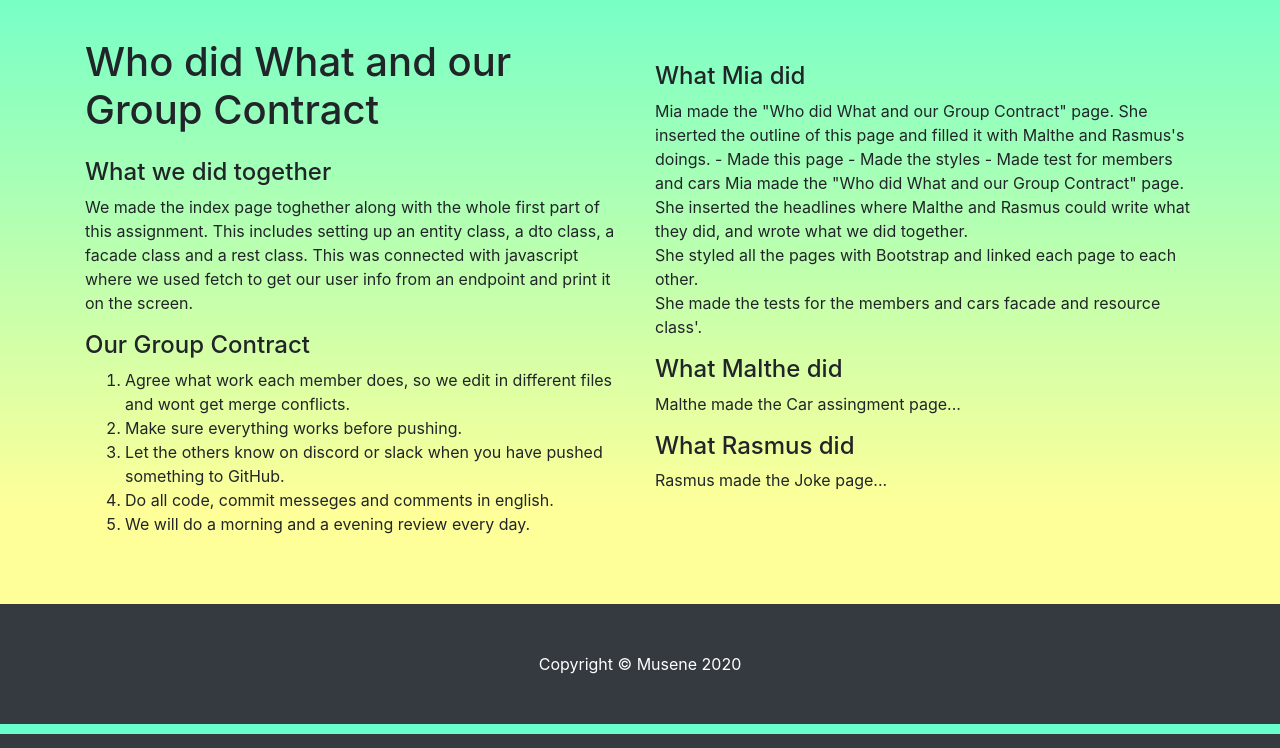
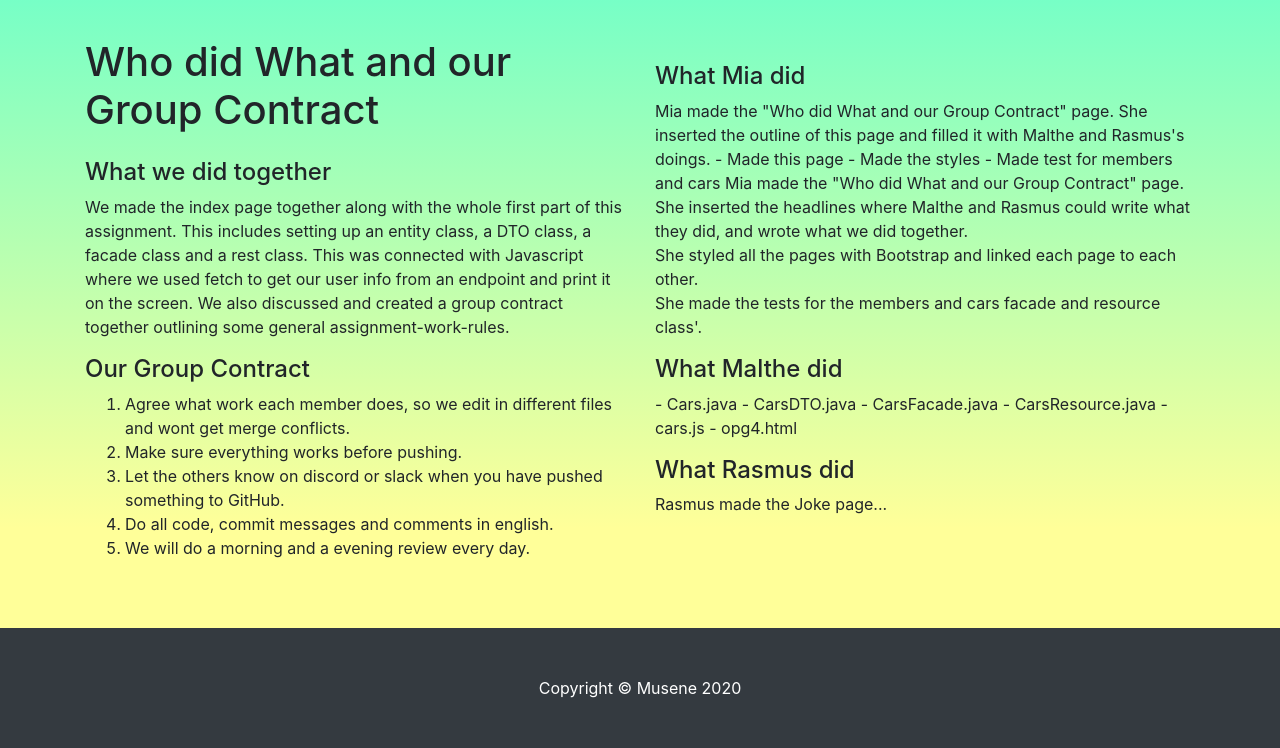
Before and after one commit to MiaSimone/CA1, a web app: page /Opgaver/opg1.html in a window 1280 px wide. Shown: the part 66-814 px from the top of the page. Run offline with its HTML, style and script files only (its server is not run), Linux system fonts and the light colour scheme; data that the repository does not hold is empty.

Commit message:
Updated Malthes section in the who did what .html page.

```diff
--- a/src/main/webapp/Opgaver/opg1.html
+++ b/src/main/webapp/Opgaver/opg1.html
@@ -64,11 +64,12 @@ and open the template in the editor.
                   <h1 class="my-4">Who did What and our Group Contract</h1>
                   <h4>What we did together</h4>
                     <p>
-                        We made the index page toghether along with the whole first part of this assignment.
-                        This includes setting up an entity class, a dto class, a facade class and a rest class.
-                        This was connected with javascript where we used fetch to get our user info from an endpoint
+                        We made the index page together along with the whole first part of this assignment.
+                        This includes setting up an entity class, a DTO class, a facade class and a rest class.
+                        This was connected with Javascript where we used fetch to get our user info from an endpoint
                         and print it on the screen.
-
+                        We also discussed and created a group contract together outlining some
+                        general assignment-work-rules.
                     </p>
 
                   <h4>Our Group Contract</h4>
@@ -76,7 +77,7 @@ and open the template in the editor.
                        <li>Agree what work each member does, so we edit in different files and wont get merge conflicts.</li>
                        <li>Make sure everything works before pushing.</li>
                        <li>Let the others know on discord or slack when you have pushed something to GitHub.</li>
-                       <li>Do all code, commit messeges and comments in english.</li>
+                       <li>Do all code, commit messages and comments in english.</li>
                        <li>We will do a morning and a evening review every day.</li>
                     </ol>
               </div>
@@ -97,7 +98,12 @@ and open the template in the editor.
 
                     <h4>What Malthe did</h4>
                     <p>
-                        Malthe made the Car assingment page...
+                        - Cars.java
+                        - CarsDTO.java
+                        - CarsFacade.java
+                        - CarsResource.java
+                        - cars.js
+                        - opg4.html
                     </p>
 
                     <h4>What Rasmus did</h4>
```
